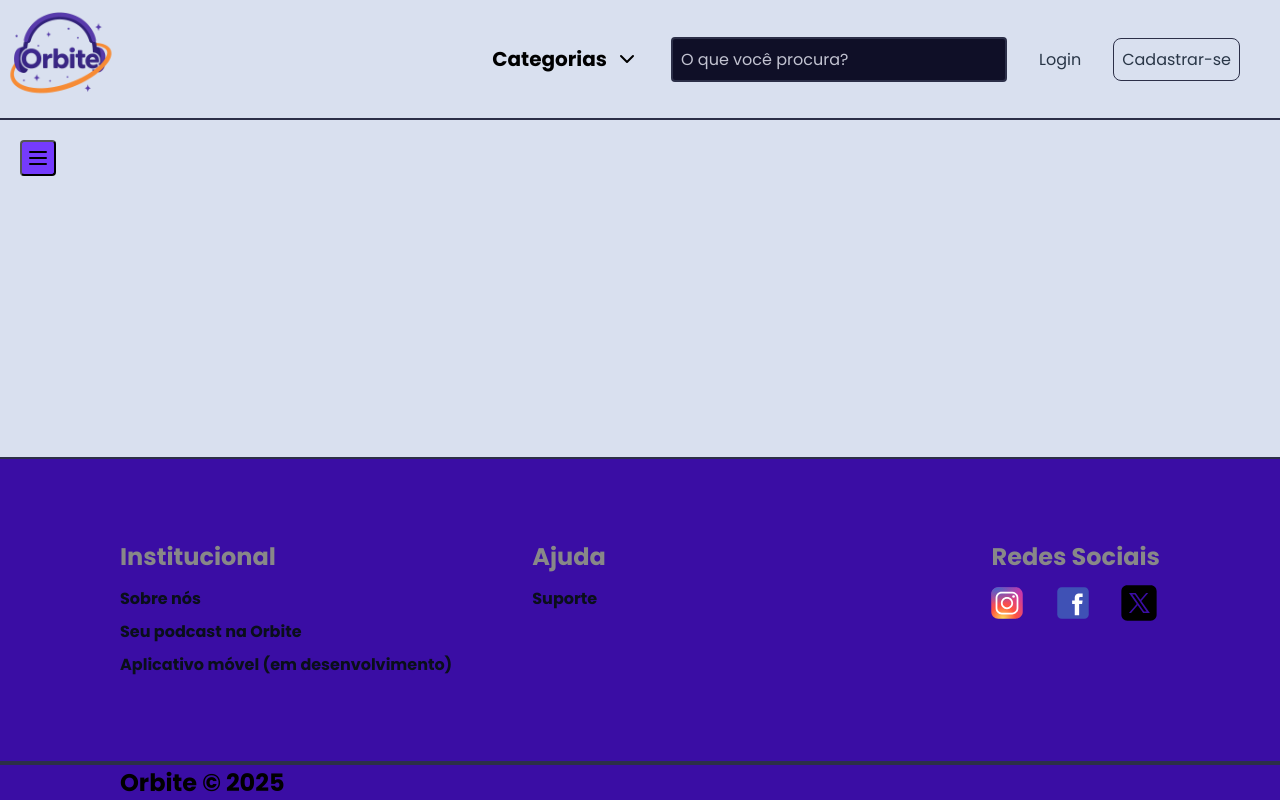
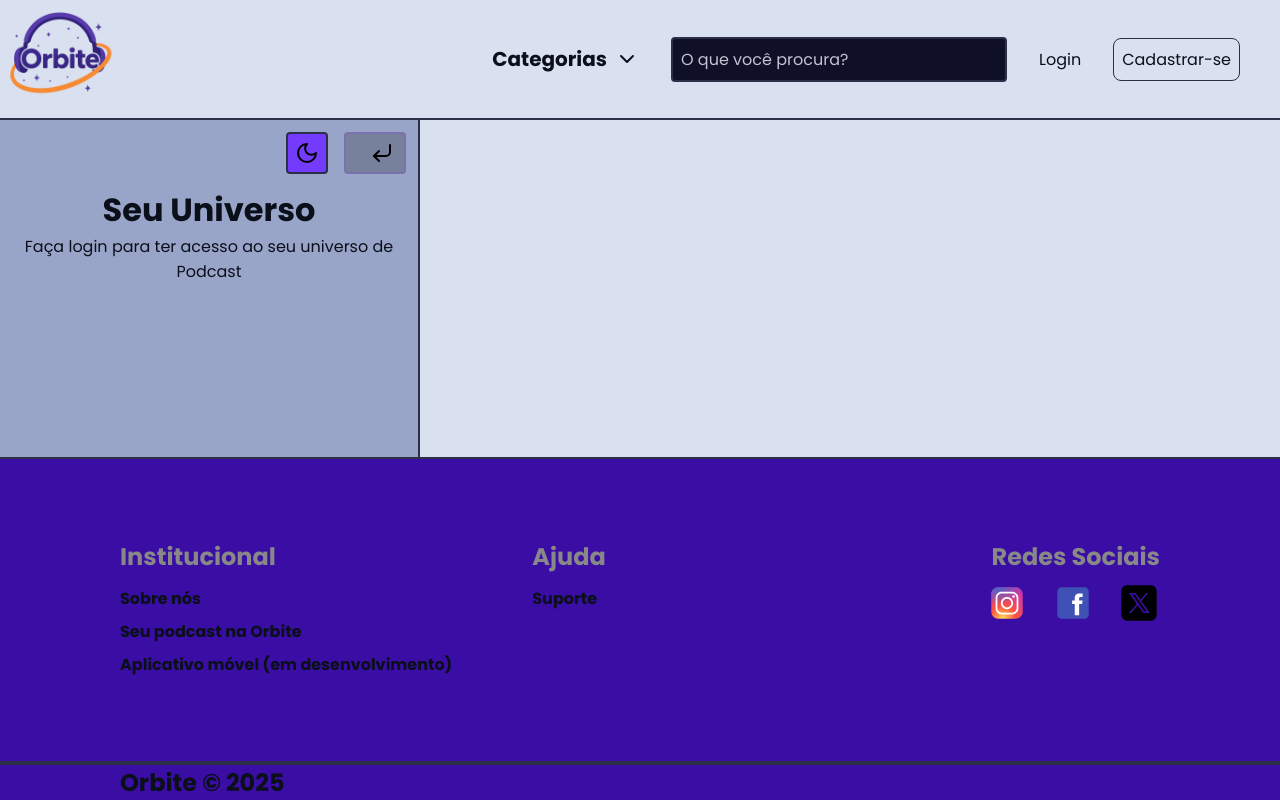
Before and after one commit to GabrielEnzoVidaldeAlmeida/orbite_react, a React (Vite) app: page / in a window 1280 px wide. Both pictures are taken after a click on the button 38 px from the left and 158 px from the top of the page. Built offline with nearby package versions, Linux system fonts and the light colour scheme.

Commit message:
finalizando menu lateral e alteração de temas (light e dark)

```diff
--- a/index.html
+++ b/index.html
@@ -11,6 +11,12 @@
 
     <meta name="viewport" content="width=device-width, initial-scale=1.0" />
     <title>Vite + React + TS</title>
+
+    <script>
+      const theme = localStorage.getItem('theme') || 'light';
+      document.documentElement.setAttribute('data-theme', theme);
+    </script>
+
   </head>
   <body>
     <div id="root"></div>
--- a/src/components/Footer/styles.module.css
+++ b/src/components/Footer/styles.module.css
@@ -1,5 +1,6 @@
 .containerFooter {
   background-color: var(--background-footer);
+  color: var(--primary-text);
 }
 
 .containerFooter strong {
--- /dev/null
+++ b/src/components/MenuLateral/index.tsx
@@ -0,0 +1,49 @@
+import { CornerDownLeft, MoonIcon, SunIcon } from 'lucide-react'
+import styles from './styles.module.css'
+import { useEffect, useState } from 'react'
+
+type AvailableThemes = 'dark' | 'light'
+
+type MenuLateraProps = {
+  onClose: () => void
+}
+
+export function MenuLateral ({onClose}: MenuLateraProps) {
+  const [theme, setTheme] = useState<AvailableThemes>(() => {
+    const storageTheme = localStorage.getItem('theme') as AvailableThemes || 'light';
+
+    return storageTheme;
+  });
+
+  function handleThemeChange() {
+    setTheme(prevTheme => {
+      const nextTheme = prevTheme === 'light' ? 'dark' : 'light'
+      return nextTheme
+    });
+  }
+
+  const nextThemeIcon = {
+    dark: <SunIcon />,
+    light: <MoonIcon />
+  }
+
+  useEffect(() => {
+    document.documentElement.setAttribute('data-theme', theme);
+    localStorage.setItem('theme', theme)
+  }, [theme]);
+
+  return (
+    <div className={styles.menuLateralContainer}>
+      <div className={styles.menuLateralBtn}>
+        <button className={styles.themeBtn} onClick={handleThemeChange}>
+          {nextThemeIcon[theme]}
+        </button>
+        <button onClick={onClose} className={styles.closeMenuBtn}><CornerDownLeft /></button>
+      </div>
+      <div className={styles.contentMenuLateral}>
+        <h2>Seu Universo</h2>
+        <p>Faça login para ter acesso ao seu universo de Podcast</p>
+      </div>
+    </div>
+  )
+}
--- /dev/null
+++ b/src/components/MenuLateral/styles.module.css
@@ -0,0 +1,62 @@
+.menuLateralContainer {
+  align-items: center;
+  width: 42rem;
+  background: var(--background-menu);
+  border-right: solid 0.2rem var(--borders);
+}
+
+.contentMenuLateral {
+  display: flex;
+  flex-direction: column;
+  align-items: center;
+  text-align: center;
+  color: var(--primary-text);
+  /* background: red; */
+}
+
+.menuLateralBtn {
+  display: flex;
+  flex-direction: row;
+  justify-self: flex-end;
+  margin: 1.2rem;
+  gap: 1.6rem;
+}
+
+.menuLateralBtn button:hover {
+  filter: brightness(80%);
+}
+
+.menuLateralContainer h2 {
+  font-size: 3.2rem;
+}
+
+.themeBtn {
+  display: flex;
+  background: var(--btn-default);
+  justify-content: center;
+  align-items: center;
+  border-radius: 0.4rem;
+  border: solid 0.2rem var(--borders);
+  padding: 0.4rem;
+  transition: all 0.15s ease-in-out;
+  cursor: pointer;
+
+  width: 4.2rem;
+
+}
+
+.closeMenuBtn {
+  width: 6.2rem;
+  height: 4.2rem;
+  display: flex;
+  justify-content: end;
+  align-items: center;
+  padding: 0.2rem 1rem 0.2rem 0rem;
+  border-radius: 0.4rem;
+  border: solid 0.2rem var(--border-card);
+  background: var(--background-btn-close-menu);
+  color: var(--main-text);
+  cursor: pointer;
+
+  transition: all 0.1s ease-in-out;
+}
--- a/src/components/Nav/styles.module.css
+++ b/src/components/Nav/styles.module.css
@@ -18,6 +18,7 @@
   display: flex;
   gap: 3.2rem;
   margin-right: 4rem;
+  color: var(--primary-text);
 }
 
 .infoNav strong {
@@ -35,6 +36,7 @@
   border: 0.2rem solid var(--borders);
   border-radius: 0.4rem;
   padding: 0.8rem;
+  outline: none;
   font-family: inherit;
   font-size: inherit;
 }
@@ -45,7 +47,7 @@
 
 .infoNav a {
   text-decoration: none;
-  color: var(--secondary-text);
+  color: var(--primary-text);
   transition: all 0.15s ease-in-out;
 }
 
@@ -57,6 +59,7 @@
 
 .linkRegisterNav:hover {
   background: var(--primary-color);
-  color: var(--secondary-text);
+  color: #293647;
+  border-color: #293647;
   box-shadow: 0rem 0rem 1rem 0rem var(--primary-color);
 }
--- a/src/styles/theme.css
+++ b/src/styles/theme.css
@@ -10,10 +10,36 @@
     /* --primary-color: #8b5cf6; */
     --primary-color: #753bfc;
     --links-hover: #AE95DE;
+    --border-card: #7c3aed33;
+    --background-menu: #99a5c8;
 
     --btn-default: #753bfc;
+    --background-btn-close-menu: #78819b;
 
     --background-footer: #3A0DA4;
+    --label-footer: #888888;
+}
+
+[data-theme='dark'] {
+    --background: #0B0F1A;
+    /* --borders: #2C2F48; */
+    --borders: #6f77c9;
+    --text-input: #C2C3D1;
+    --cursor-input: #FC6101;
+
+    --primary-text: #E6E9F0;
+    --secondary-text: #C2C3D1;
+
+    /* --primary-color: #8b5cf6; */
+    --primary-color: #FC6101;
+    --links-hover: #FC6101;
+    --border-card: #7c3aed33;
+    --background-menu: #050B1A;
+
+    --btn-default: #FC6101;
+    --background-btn-close-menu: #78819b;
+
+    --background-footer: #1D0051;
     --label-footer: #888888;
 }
 
--- a/src/templates/MainTemplate/index.tsx
+++ b/src/templates/MainTemplate/index.tsx
@@ -5,26 +5,50 @@ import { Nav } from "../../components/Nav";
 import styles from './styles.module.css'
 
 import '../../styles/global.css'
+import { useState } from "react";
+import { MenuLateral } from "../../components/MenuLateral";
 
 type MainTemplateProps = {
   children: React.ReactNode;
 };
 
 export function MainTemplate ({children}: MainTemplateProps) {
+  const [menu, setMenu] = useState(false);
+
+  function handleMenu() {
+    setMenu (prevMenu => !prevMenu)
+  }
+
+  function closeMenu() {
+    setMenu(false)
+  }
+
   return (
-    <div className="layout">
+    <div className={`${styles.layout} layout`}>
       <Nav />
 
-      {/* MENU-BUTTON */}
-      <div className={styles.menuBtn}>
-        <button><MenuIcon /></button>
+      <div className={styles.pageContent}>
+        {menu && <MenuLateral onClose={closeMenu} />}
+
+        <main className={styles.mainContent}>
+          {!menu && (
+            <div className={styles.menuBtn}>
+              <button onClick={handleMenu}><MenuIcon /></button>
+            </div>
+          )}
+          {children}
+        </main>
       </div>
-
-      <main>
-        {children}
-      </main>
 
       <Footer />
     </div>
   )
 }
+
+      {/* {menu ? (
+        <MenuLateral onClose={closeMenu} />
+      ) : (
+        <div className={styles.menuBtn}>
+        <button onClick={handleMenu}><MenuIcon /></button>
+      </div>
+      )} */}
--- a/src/templates/MainTemplate/styles.module.css
+++ b/src/templates/MainTemplate/styles.module.css
@@ -1,3 +1,21 @@
+.layout {
+  display: flex;
+  flex-direction: column;
+  min-height: 100vh;
+}
+
+.pageContent {
+  display: flex;
+  flex-grow: 1;
+  align-items: stretch;
+}
+
+.mainContent {
+  flex: 1;
+  display: flex;
+  flex-direction: column;
+}
+
 .menuBtn {
   /* background: blue; */
   align-self: flex-start;
@@ -12,6 +30,7 @@
   justify-content: center;
   align-items: center;
   border-radius: 0.4rem;
+  border: solid 0.2rem var(--borders);
   padding: 0.4rem;
   transition: all 0.15s ease-in-out;
   cursor: pointer;
@@ -20,3 +39,9 @@
 .menuBtn button:hover {
   filter: brightness(80%);
 }
+
+.mainContainer {
+  display: flex;
+  align-items: stretch;
+  width: 100%;
+}
```
